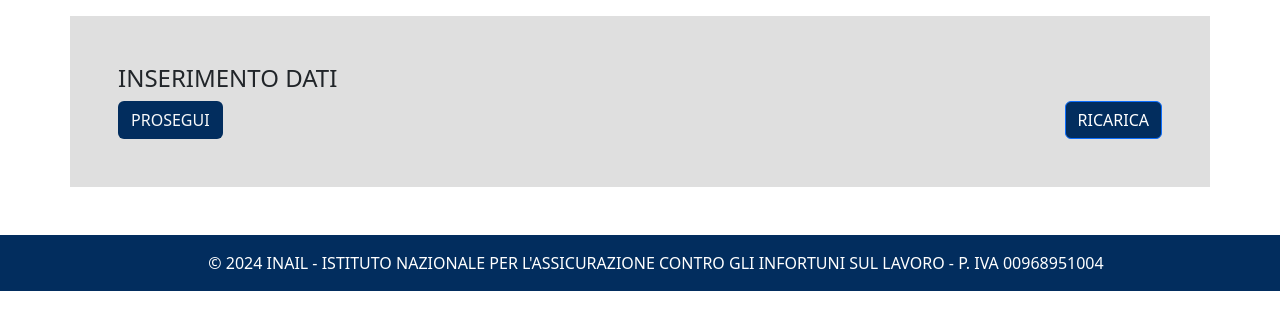
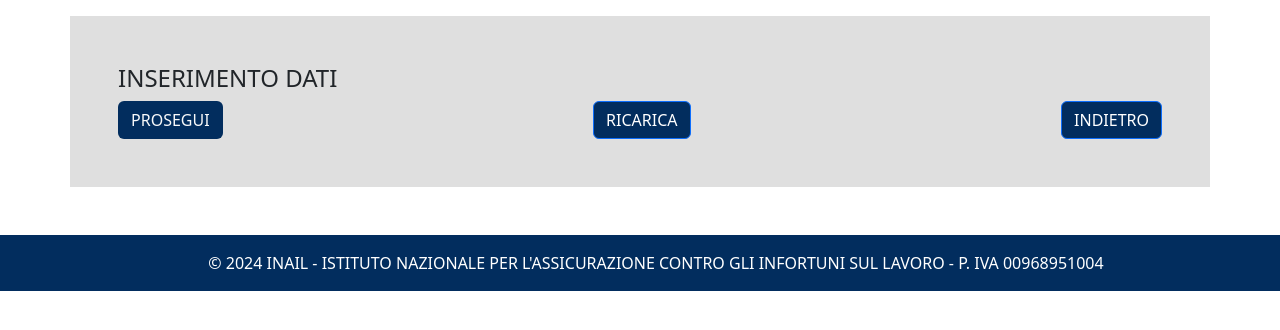
Before and after one commit to FREEDuu/QuestPlatform, a Django app: page /testProgrammatiStart/1/1 in a window 1280 px wide. Shown: the part 156-486 px from the top of the page. Run offline with Django 5.2, Linux system fonts and the light colour scheme; the visitor is signed in with stand-in values (Sample User, id 1); data that the repository does not hold is empty.

Commit message:
pulsante indietro nei test collettivi

```diff
--- a/MyQuestApp/settings.py
+++ b/MyQuestApp/settings.py
@@ -92,7 +92,7 @@ WSGI_APPLICATION = 'MyQuestApp.wsgi.application'
 DATABASES = {
     "default": {
         "ENGINE": "django.db.backends.postgresql",
-        "NAME": "questApplication", #questApplication #questapplicationlab
+        "NAME": "questapplicationlab", #questApplication #questapplicationlab
         "USER": "carl",
         "PASSWORD": "pondsama", #pondsama #mZT4Uo9u2aB7Y2ApZB3ZP45VwN5zmRlG
         "HOST": "2.56.212.172", #2.56.212.172 #dpg-cnnihula73kc739tq2lg-a.frankfurt-postgres.render.com
--- a/webapp/templates/preTest/TestSelectProgrammati.html
+++ b/webapp/templates/preTest/TestSelectProgrammati.html
@@ -73,10 +73,11 @@
         <p></p>
             {% endfor %}
 
-            <button type="submit" id="prosegui" class="btn text-light" style="background-color: #022d5e;">PROSEGUI</button>
-
-            <button class="btn btn-primary float-end" type="button" style="background-color: #022d5e;" onclick="location.reload()">RICARICA</button>
-
+            <div class="d-flex justify-content-between">
+                <button type="submit" id="prosegui" class="btn text-light" style="background-color: #022d5e;">PROSEGUI</button>
+                <button class="btn btn-primary " type="button" style="background-color: #022d5e;" onclick="location.reload()">RICARICA</button>
+                <button class="btn btn-primary " type="button" style="background-color: #022d5e;" onclick="history.back()">INDIETRO</button>
+            </div>
         </form>
 
 
--- a/webapp/utils/queries.py
+++ b/webapp/utils/queries.py
@@ -42,8 +42,8 @@ def get_user_test_info():
             SELECT
                 auth_user.username,
                 webapp_test."idTest",
+                webapp_test."dataOraInizio",
                 webapp_test."dataOraFine",
-                webapp_test."dataOraInizio",
                 webapp_test."nrGruppo",
                 conteggioDomande."nrDomande",
                 webapp_test."numeroErrori",
```
Also changed, not shown: webapp/templates/RiepilogoTest/RiepilogoTest.html (+4 -4 lines).
